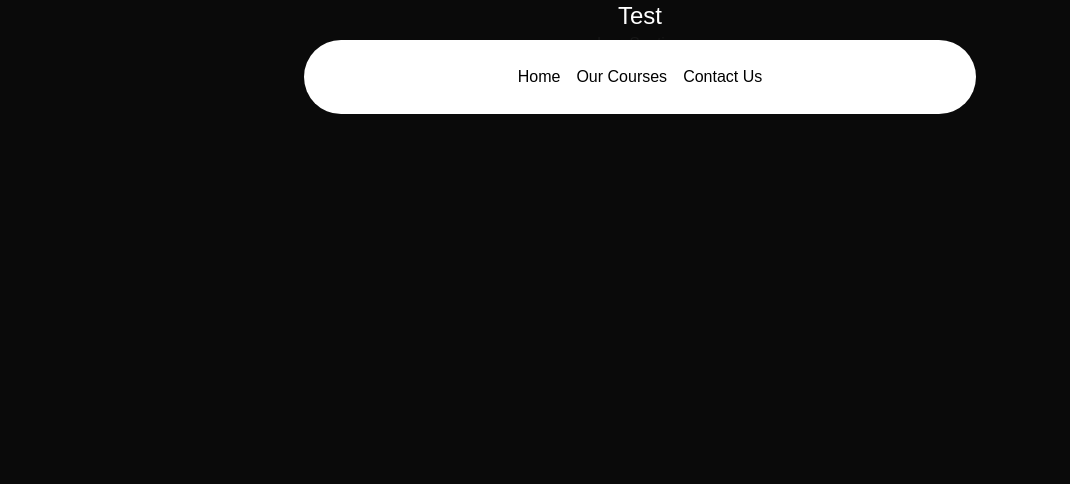
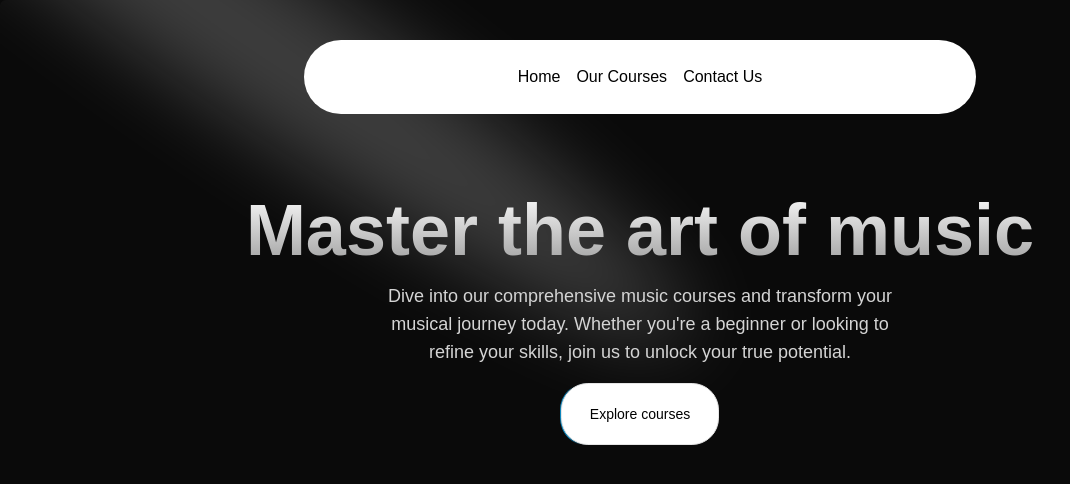
Before and after one commit to pattaniharry/nextjs-beginner, a Next.js app: page / in a window 1280 px wide. Shown: the top 484 px of the page, without its empty margins (0-1070 px from the left). Built offline with nearby package versions, Linux system fonts and the light colour scheme.

Commit message:
video 3/9 music site projct only , hero section

```diff
--- a/src/app/globals.css
+++ b/src/app/globals.css
@@ -13,6 +13,7 @@
   --color-foreground: var(--foreground);
   --font-sans: var(--font-geist-sans);
   --font-mono: var(--font-geist-mono);
+  --animate-spotlight: spotlight 2s ease 0.75s 1 forwards;
 }
 
 @media (prefers-color-scheme: dark) {
@@ -27,3 +28,13 @@
   color: var(--foreground);
   font-family: Arial, Helvetica, sans-serif;
 }
+@keyframes spotlight {
+  0% {
+    opacity: 0;
+    transform: translate(-72%, -62%) scale(0.5);
+  }
+  100% {
+    opacity: 1;
+    transform: translate(-50%, -40%) scale(1);
+  }
+}
--- a/src/app/layout.tsx
+++ b/src/app/layout.tsx
@@ -28,9 +28,9 @@
   return (
     <html lang="en" className="dark" >
       <body
-        className={`${geistSans.variable} ${geistMono.variable} antialiased text-center`}
+        className={`${geistSans.variable} ${geistMono.variable} `}
       >
-        <div className="relative w-full flex item-cetner justify-center">
+        <div className="relative w-full flex items-center justify-center">
         <Navbar/>
         </div>
         {children}
--- a/src/app/page.tsx
+++ b/src/app/page.tsx
@@ -3,7 +3,7 @@
 export default function Home() {
   return (
     <main className="min-h-screen bg-black/[0.96] antialiased bg-grid-white/[0.02]">
-    <h1 className="text-2xl text-white  "> Test</h1>
+
     <HeroSection/>
     </main>
   );
--- a/src/components/HeroSection.tsx
+++ b/src/components/HeroSection.tsx
@@ -1,8 +1,36 @@
-import React from 'react'
+import Link from "next/link"
+import { Spotlight } from "./ui/spotlight"
+import { Button } from "./ui/moving-border";
 
 function HeroSection() {
   return (
-    <div>heroSection</div>
+    <div
+    className="h-auto md:h-[40rem] w-full rounded-md flex flex-col items-center justify-center relative overflow-hidden mx-auto py-10 md:py-0"
+    >
+        <Spotlight
+        className="-top-40 left-0 md:left-60 md:-top-20"
+        fill="white"
+      />
+        <div className="p-4 relative z-10 w-full text-center" >
+            <h1
+            className="mt-20 md:mt-0 text-4xl md:text-7xl font-bold bg-clip-text text-transparent bg-gradient-to-b from-neutral-50 to-neutral-400"
+            >Master the art of music</h1>
+            <p
+            className="mt-4 font-normal text-base md:text-lg text-neutral-300 max-w-lg mx-auto"
+            >Dive into our comprehensive music courses and transform your musical journey today. Whether you're a beginner or looking to refine your skills, join us to unlock your true potential.</p>
+            <div className="mt-4">
+                <Link href={"/courses"}>
+                    <Button
+                    borderRadius="1.75rem"
+                    className="bg-white dark:bg-black text-black dark:text-white border-neutral-200 dark:border-slate-800"
+                    >
+                    Explore courses
+                    </Button>
+                </Link>
+            </div>
+        </div>
+
+        </div>
   )
 }
 
--- a/src/components/Navbar.tsx
+++ b/src/components/Navbar.tsx
@@ -1,41 +1,47 @@
-"use client";
+'use client';
+
 import React, { useState } from "react";
 import { HoveredLink, Menu, MenuItem, ProductItem } from "./ui/navbar-menu";
 import { cn } from "@/utils/cn";
 import Link from "next/link";
 
-
-
 function Navbar({ className }: { className?: string }) {
     const [active, setActive] = useState<string | null>(null);
   return (
     <div
-      className={cn("fixed top-10 inset-x-0 max-w-2xl mx-auto z-50 " , className)}>
+    className={cn("fixed top-10 inset-x-0 max-w-2xl mx-auto z-50", className)}
+    >
         <Menu setActive={setActive}>
-        <Link href={"#"}>
+            <Link href={"/"}>
             <MenuItem setActive={setActive} active={active} item="Home">
 
             </MenuItem>
             </Link>
-        <MenuItem setActive={setActive} active={active} item="Our Courses">
-        <div className="flex flex-col space-y-4 text-sm dark:border-white/[0.2]">
+            <MenuItem
+            setActive={setActive} active={active} item="Our Courses"
+            >
+               <div className="flex flex-col space-y-4 text-sm">
                <HoveredLink href="/courses">All Courses</HoveredLink>
-        <HoveredLink href="/courses">Basic Music Theory</HoveredLink>
-        <HoveredLink href="/courses">Advanced Composition</HoveredLink>
+            <HoveredLink href="/courses">
+              Basic Music Theory
+            </HoveredLink>
+            <HoveredLink href="/courses">
+              Advanced Composition
+            </HoveredLink>
             <HoveredLink href="/courses">Songwriting</HoveredLink>
-        <HoveredLink href="/courses">Music Production</HoveredLink>
+            <HoveredLink href="/courses">
+              Music Production
+            </HoveredLink>
                </div>
             </MenuItem>
-
             <Link href={"/contact"}>
             <MenuItem setActive={setActive} active={active} item="Contact Us">
+
             </MenuItem>
             </Link>
         </Menu>
-
     </div>
-  );
+  )
 }
 
-
-export default Navbar;
+export default Navbar
--- /dev/null
+++ b/src/components/ui/Spotlight.tsx
@@ -0,0 +1,56 @@
+import React from "react";
+import { cn } from "../../utils/cn";
+
+type SpotlightProps = {
+  className?: string;
+  fill?: string;
+};
+
+export const Spotlight = ({ className, fill }: SpotlightProps) => {
+  return (
+    <svg
+      className={cn(
+        "animate-spotlight pointer-events-none absolute z-[1]  h-[169%] w-[138%] lg:w-[84%] opacity-0",
+        className
+      )}
+      xmlns="http://www.w3.org/2000/svg"
+      viewBox="0 0 3787 2842"
+      fill="none"
+    >
+      <g filter="url(#filter)">
+        <ellipse
+          cx="1924.71"
+          cy="273.501"
+          rx="1924.71"
+          ry="273.501"
+          transform="matrix(-0.822377 -0.568943 -0.568943 0.822377 3631.88 2291.09)"
+          fill={fill || "white"}
+          fillOpacity="0.21"
+        ></ellipse>
+      </g>
+      <defs>
+        <filter
+          id="filter"
+          x="0.860352"
+          y="0.838989"
+          width="3785.16"
+          height="2840.26"
+          filterUnits="userSpaceOnUse"
+          colorInterpolationFilters="sRGB"
+        >
+          <feFlood floodOpacity="0" result="BackgroundImageFix"></feFlood>
+          <feBlend
+            mode="normal"
+            in="SourceGraphic"
+            in2="BackgroundImageFix"
+            result="shape"
+          ></feBlend>
+          <feGaussianBlur
+            stdDeviation="151"
+            result="effect1_foregroundBlur_1065_8"
+          ></feGaussianBlur>
+        </filter>
+      </defs>
+    </svg>
+  );
+};
--- /dev/null
+++ b/src/components/ui/background-gradient.tsx
@@ -0,0 +1,72 @@
+import { cn } from "../../utils/cn";
+import React from "react";
+import { motion } from "motion/react";
+
+export const BackgroundGradient = ({
+  children,
+  className,
+  containerClassName,
+  animate = true,
+}: {
+  children?: React.ReactNode;
+  className?: string;
+  containerClassName?: string;
+  animate?: boolean;
+}) => {
+  const variants = {
+    initial: {
+      backgroundPosition: "0 50%",
+    },
+    animate: {
+      backgroundPosition: ["0, 50%", "100% 50%", "0 50%"],
+    },
+  };
+  return (
+    <div className={cn("relative p-[4px] group", containerClassName)}>
+      <motion.div
+        variants={animate ? variants : undefined}
+        initial={animate ? "initial" : undefined}
+        animate={animate ? "animate" : undefined}
+        transition={
+          animate
+            ? {
+                duration: 5,
+                repeat: Infinity,
+                repeatType: "reverse",
+              }
+            : undefined
+        }
+        style={{
+          backgroundSize: animate ? "400% 400%" : undefined,
+        }}
+        className={cn(
+          "absolute inset-0 rounded-3xl z-[1] opacity-60 group-hover:opacity-100 blur-xl  transition duration-500 will-change-transform",
+          " bg-[radial-gradient(circle_farthest-side_at_0_100%,#00ccb1,transparent),radial-gradient(circle_farthest-side_at_100%_0,#7b61ff,transparent),radial-gradient(circle_farthest-side_at_100%_100%,#ffc414,transparent),radial-gradient(circle_farthest-side_at_0_0,#1ca0fb,#141316)]"
+        )}
+      />
+      <motion.div
+        variants={animate ? variants : undefined}
+        initial={animate ? "initial" : undefined}
+        animate={animate ? "animate" : undefined}
+        transition={
+          animate
+            ? {
+                duration: 5,
+                repeat: Infinity,
+                repeatType: "reverse",
+              }
+            : undefined
+        }
+        style={{
+          backgroundSize: animate ? "400% 400%" : undefined,
+        }}
+        className={cn(
+          "absolute inset-0 rounded-3xl z-[1] will-change-transform",
+          "bg-[radial-gradient(circle_farthest-side_at_0_100%,#00ccb1,transparent),radial-gradient(circle_farthest-side_at_100%_0,#7b61ff,transparent),radial-gradient(circle_farthest-side_at_100%_100%,#ffc414,transparent),radial-gradient(circle_farthest-side_at_0_0,#1ca0fb,#141316)]"
+        )}
+      />
+
+      <div className={cn("relative z-10", className)}>{children}</div>
+    </div>
+  );
+};
--- /dev/null
+++ b/src/components/ui/moving-border.tsx
@@ -0,0 +1,139 @@
+"use client";
+import React from "react";
+import {
+  motion,
+  useAnimationFrame,
+  useMotionTemplate,
+  useMotionValue,
+  useTransform,
+} from "motion/react";
+import { useRef } from "react";
+import { cn } from "../../utils/cn";
+
+export function Button({
+  borderRadius = "1.75rem",
+  children,
+  as: Component = "button",
+  containerClassName,
+  borderClassName,
+  duration,
+  className,
+  ...otherProps
+}: {
+  borderRadius?: string;
+  children: React.ReactNode;
+  as?: any;
+  containerClassName?: string;
+  borderClassName?: string;
+  duration?: number;
+  className?: string;
+  [key: string]: any;
+}) {
+  return (
+    <Component
+      className={cn(
+        "relative h-16 w-40 overflow-hidden bg-transparent p-[1px] text-xl",
+        containerClassName,
+      )}
+      style={{
+        borderRadius: borderRadius,
+      }}
+      {...otherProps}
+    >
+      <div
+        className="absolute inset-0"
+        style={{ borderRadius: `calc(${borderRadius} * 0.96)` }}
+      >
+        <MovingBorder duration={duration} rx="30%" ry="30%">
+          <div
+            className={cn(
+              "h-20 w-20 bg-[radial-gradient(#0ea5e9_40%,transparent_60%)] opacity-[0.8]",
+              borderClassName,
+            )}
+          />
+        </MovingBorder>
+      </div>
+
+      <div
+        className={cn(
+          "relative flex h-full w-full items-center justify-center border border-slate-800 bg-slate-900/[0.8] text-sm text-white antialiased backdrop-blur-xl",
+          className,
+        )}
+        style={{
+          borderRadius: `calc(${borderRadius} * 0.96)`,
+        }}
+      >
+        {children}
+      </div>
+    </Component>
+  );
+}
+
+export const MovingBorder = ({
+  children,
+  duration = 3000,
+  rx,
+  ry,
+  ...otherProps
+}: {
+  children: React.ReactNode;
+  duration?: number;
+  rx?: string;
+  ry?: string;
+  [key: string]: any;
+}) => {
+  const pathRef = useRef<any>();
+  const progress = useMotionValue<number>(0);
+
+  useAnimationFrame((time) => {
+    const length = pathRef.current?.getTotalLength();
+    if (length) {
+      const pxPerMillisecond = length / duration;
+      progress.set((time * pxPerMillisecond) % length);
+    }
+  });
+
+  const x = useTransform(
+    progress,
+    (val) => pathRef.current?.getPointAtLength(val).x,
+  );
+  const y = useTransform(
+    progress,
+    (val) => pathRef.current?.getPointAtLength(val).y,
+  );
+
+  const transform = useMotionTemplate`translateX(${x}px) translateY(${y}px) translateX(-50%) translateY(-50%)`;
+
+  return (
+    <>
+      <svg
+        xmlns="http://www.w3.org/2000/svg"
+        preserveAspectRatio="none"
+        className="absolute h-full w-full"
+        width="100%"
+        height="100%"
+        {...otherProps}
+      >
+        <rect
+          fill="none"
+          width="100%"
+          height="100%"
+          rx={rx}
+          ry={ry}
+          ref={pathRef}
+        />
+      </svg>
+      <motion.div
+        style={{
+          position: "absolute",
+          top: 0,
+          left: 0,
+          display: "inline-block",
+          transform,
+        }}
+      >
+        {children}
+      </motion.div>
+    </>
+  );
+};
```
Lines whose indentation alone changed are shown as unchanged.
